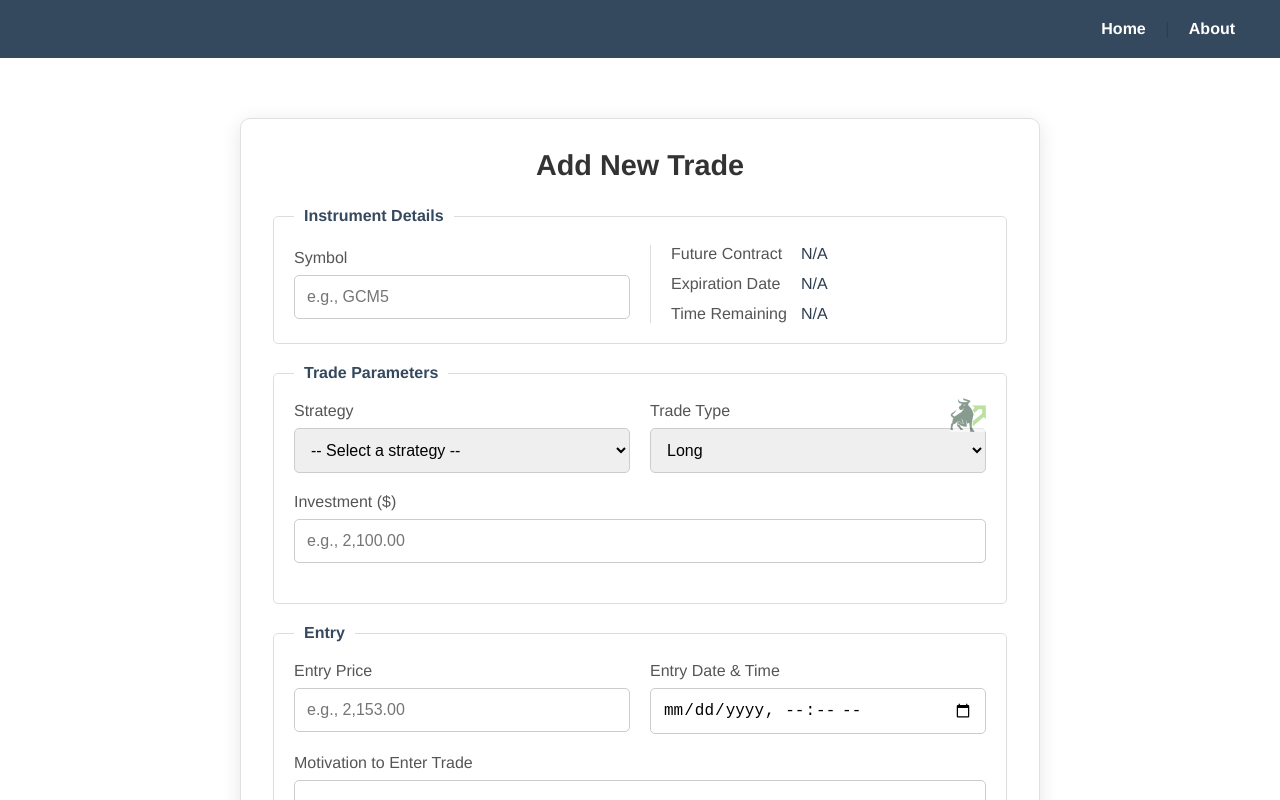
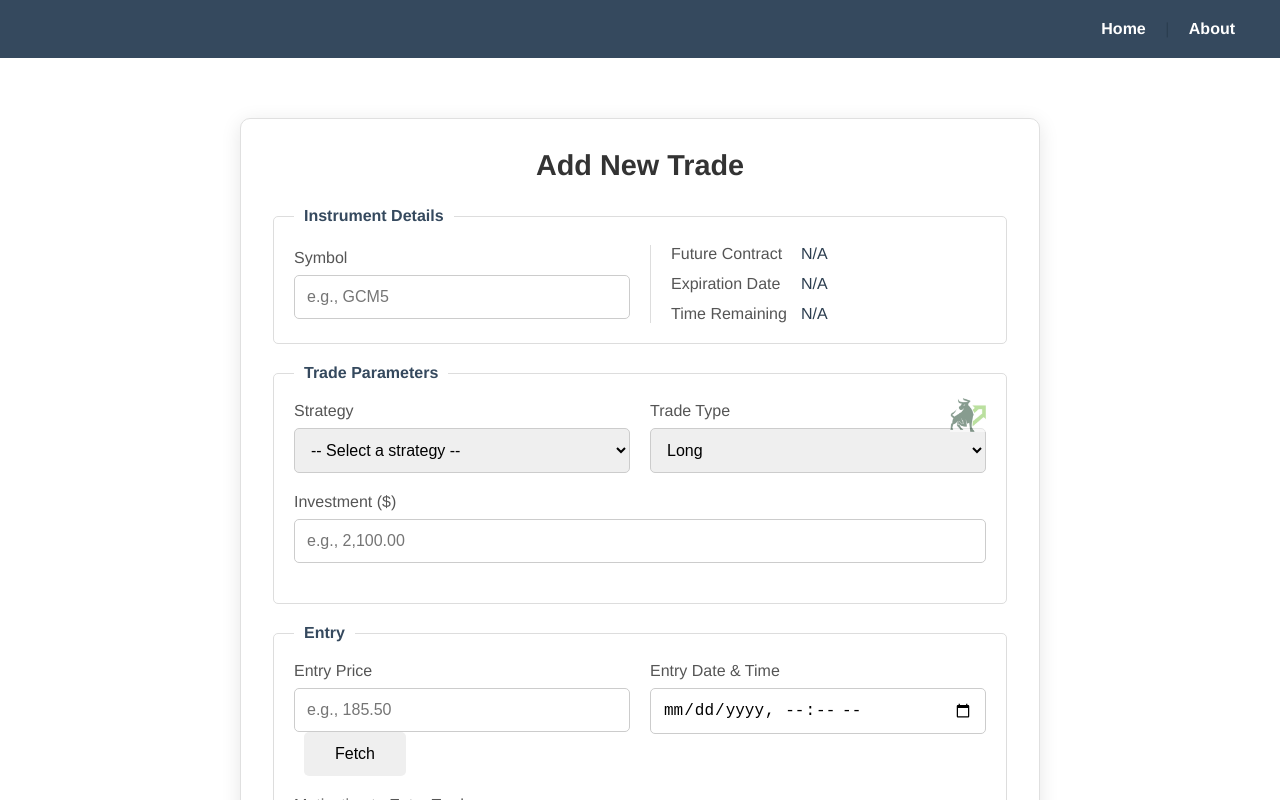
Before and after one commit to angel0311/trading-journal-app, a Vue app: page /add in a window 1280 px wide. Shown: the top 800 px of the page. Built offline with nearby package versions, Linux system fonts and the light colour scheme.

Commit message:
fetch price for non-contracts

```diff
--- a/src/views/TradeForm.vue
+++ b/src/views/TradeForm.vue
@@ -6,6 +6,7 @@
 
       <instrument-details
         v-model:symbol="trade.symbol"
+        :instrument-description="trade.instrumentDescription"
         :future-contract="trade.futureContract"
         :expiration-date="trade.expirationDate"
         :time-to-stop-trading="trade.timeToStopTrading"
@@ -48,7 +49,13 @@
         <div class="form-grid">
           <div class="form-group">
             <label for="initialPrice">Entry Price</label>
-            <input id="initialPrice" type="text" v-model="formattedInitialPrice" required placeholder="e.g., 2,153.00">
+            <div class="price-input-group">
+              <input id="initialPrice" type="text" v-model="formattedInitialPrice" required placeholder="e.g., 185.50">
+              <button type="button" @click="fetchAndSetInitialPrice" :disabled="isFetchingPrice" class="btn btn-fetch">
+                <span v-if="isFetchingPrice">...</span>
+                <span v-else>Fetch</span>
+              </button>
+            </div>
           </div>
           <div class="form-group">
             <label for="initialDateTime">Entry Date & Time</label>
@@ -115,6 +122,7 @@ import bullIcon from '@/assets/bull.png';
 import bearIcon from '@/assets/bear.png';
 import InstrumentDetails from '@/components/InstrumentDetails.vue';
 import { parseSymbol } from '@/utils/futuresSymbolParser.js';
+import { fetchMarketPrice } from '@/utils/marketDataService.js';
 
 export default {
   name: 'TradeForm',
@@ -128,23 +136,26 @@ export default {
       bullIcon,
       bearIcon,
       statusMessage: '',
-      statusType: ''
+      statusType: '',
+      isFetchingPrice: false,
     };
   },
   watch: {
     'trade.symbol'(newSymbol) {
-      if (newSymbol && newSymbol.length >= 4) {
+      // Always clear previous derived data when the symbol changes
+      this.trade.
+      this.trade.futureContract = '';
+      this.trade.expirationDate = '';
+      this.trade.timeToStopTrading = '';
+
+      if (newSymbol) {
         const parsed = parseSymbol(newSymbol.toUpperCase());
         if (parsed) {
+          // It's a future, so populate the details
           this.trade.futureContract = parsed.contract;
           this.trade.expirationDate = parsed.expirationDate;
           this.trade.timeToStopTrading = parsed.timeToStopTrading;
         }
-      } else {
-        // Clear derived fields if symbol is invalid or cleared
-        this.trade.futureContract = '';
-        this.trade.expirationDate = '';
-        this.trade.timeToStopTrading = '';
       }
     }
   },
```
Also changed, not shown: src/utils/marketDataService.js (added).
